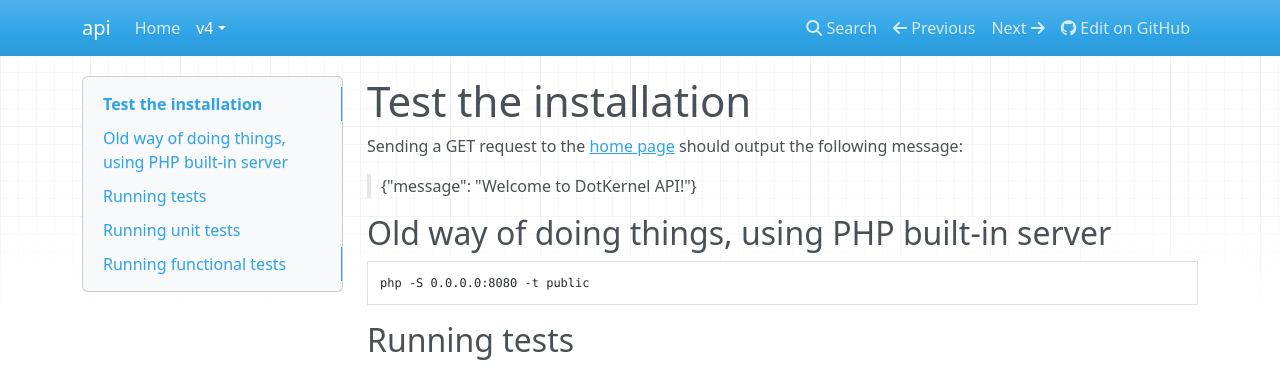
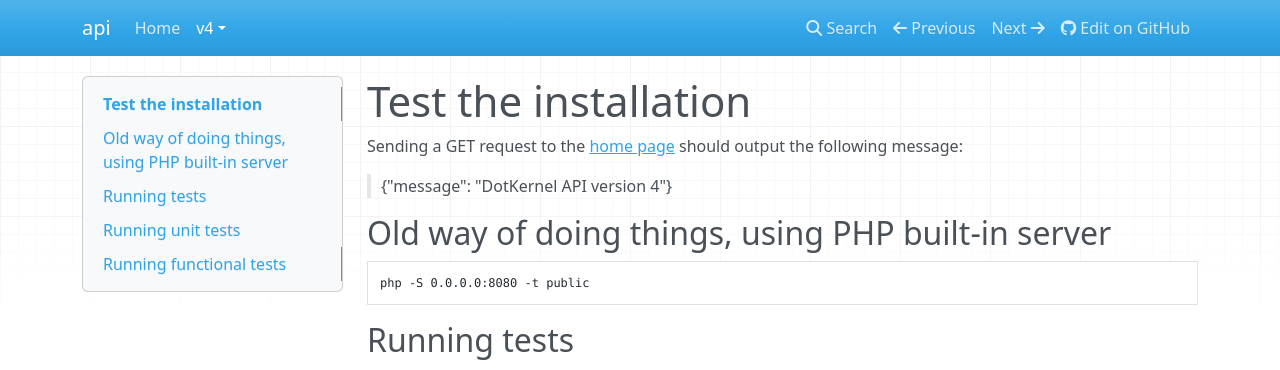
Before and after one commit to dotkernel/api-documentation, an MkDocs documentation site: the page built from docs/book/v4/installation/test-the-installation.md, in a window 1280 px wide. Shown: the top 370 px of the page. Built offline with MkDocs 1.6.1, drawn with Linux system fonts in a browser that asks for light colours; nearby versions of some CDN libraries.

Commit message:
added DotKernel API version 4 string in documentation

```diff
--- a/docs/book/v4/installation/test-the-installation.md
+++ b/docs/book/v4/installation/test-the-installation.md
@@ -2,7 +2,7 @@
 
 Sending a GET request to the [home page](http://0.0.0.0:8080/) should output the following message:
 
-> {"message": "Welcome to DotKernel API!"}
+> {"message": "DotKernel API version 4"}
 
 ## Old way of doing things, using PHP built-in server
 
```
Also changed, not shown: other parts of docs/book/v4/installation/test-the-installation.md (+2 -1 lines), 1 other file.
